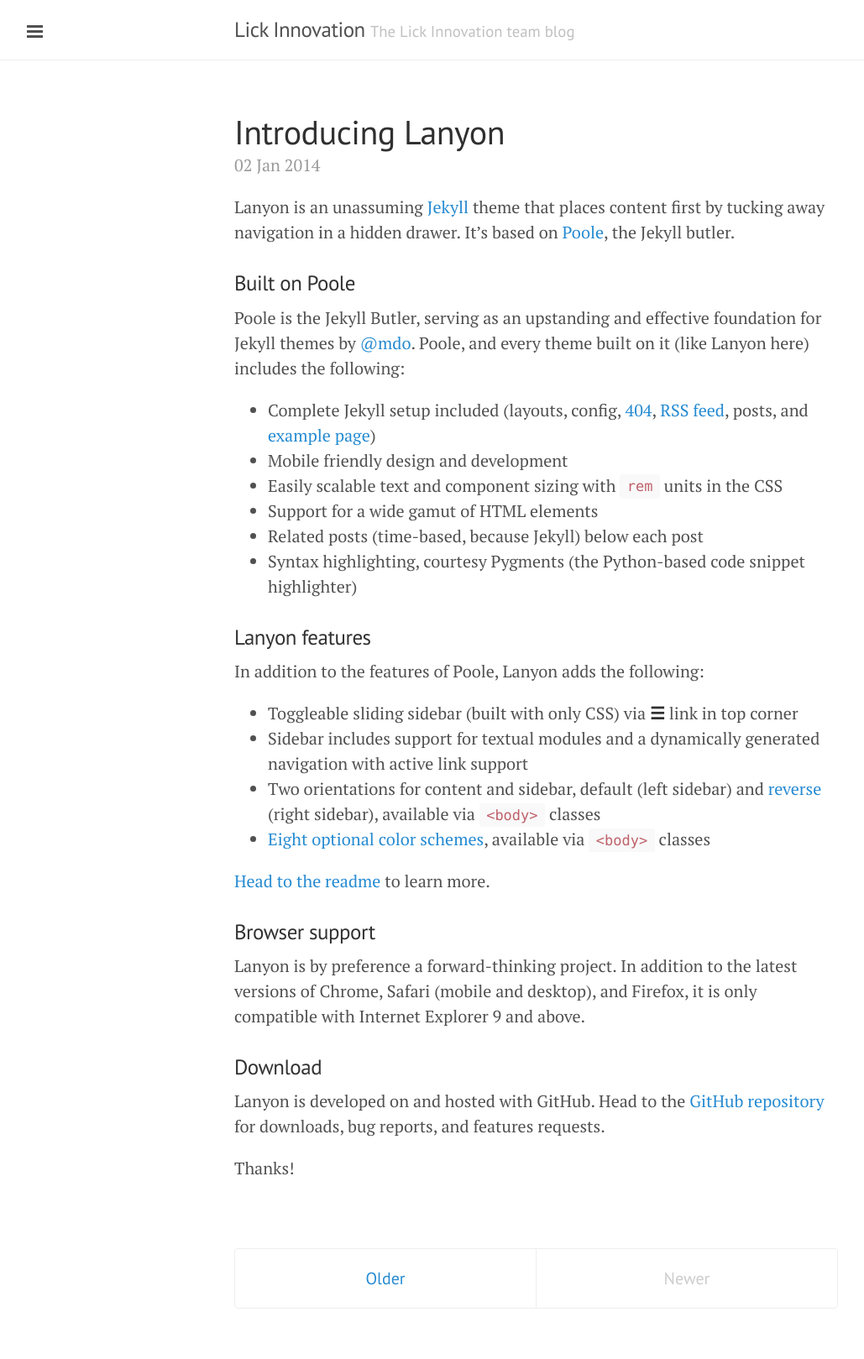
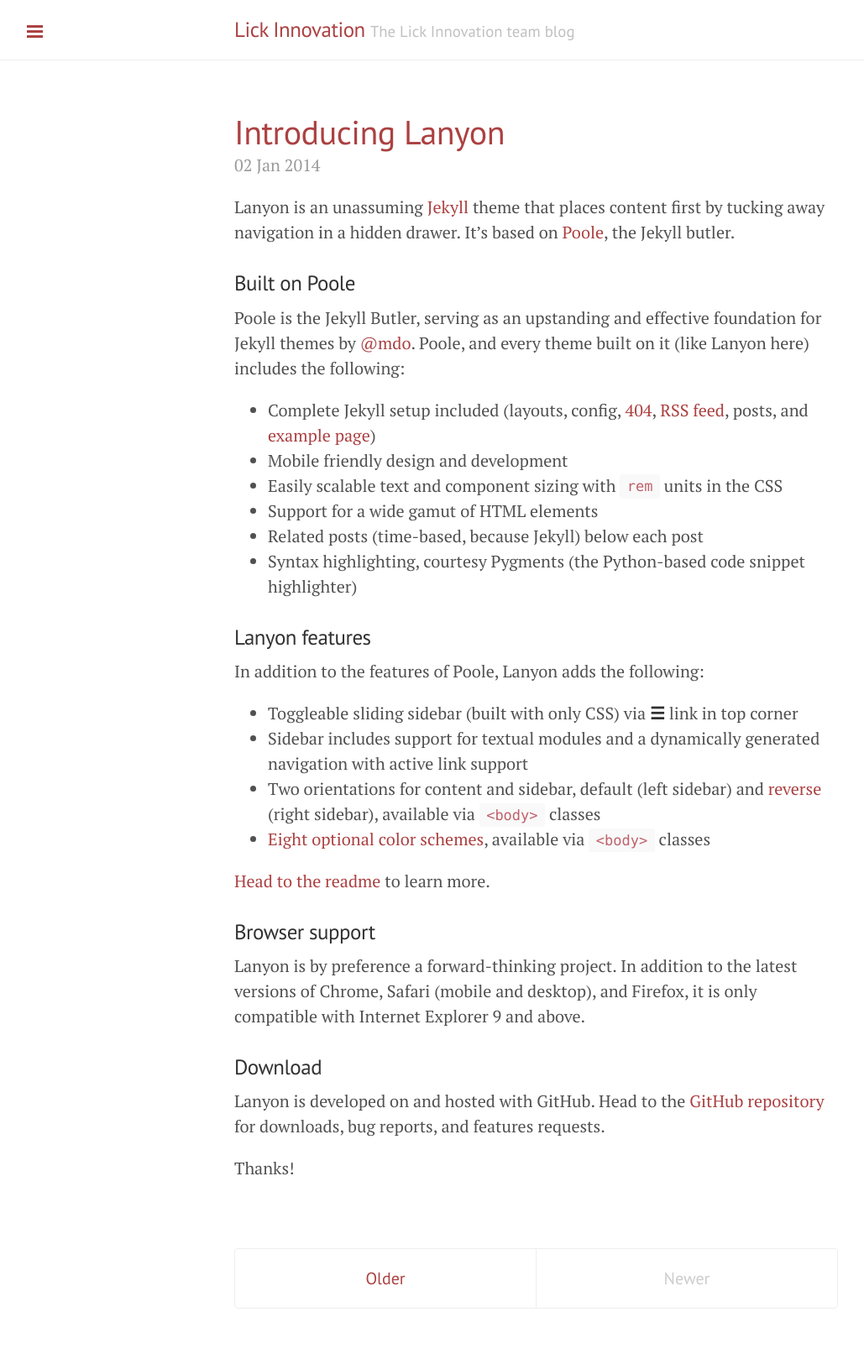
Before and after one commit to gignar/gignar, a Jekyll site: the page built from index.html, in a window 1280 px wide. Shown: the whole page at 84% size, without its empty margins (1-1030 px from the left). Built offline with Jekyll 4.4.1, drawn with Linux system fonts in a browser that asks for light colours; the list of posts is cut into pages by our own code.

Commit message:
Add red theme & sidebar overlay

```diff
--- a/_layouts/default.html
+++ b/_layouts/default.html
@@ -3,7 +3,7 @@
 
   {% include head.html %}
 
-  <body>
+  <body class="theme-base-08 sidebar-overlay">
 
     {% include sidebar.html %}
 
```
